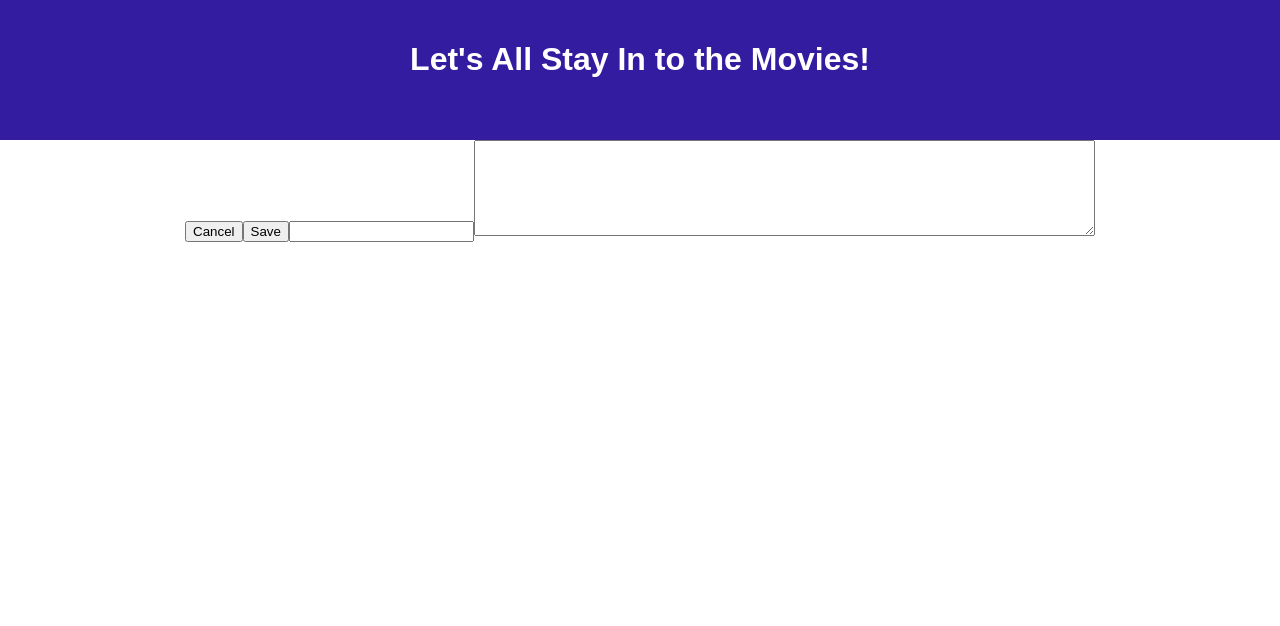
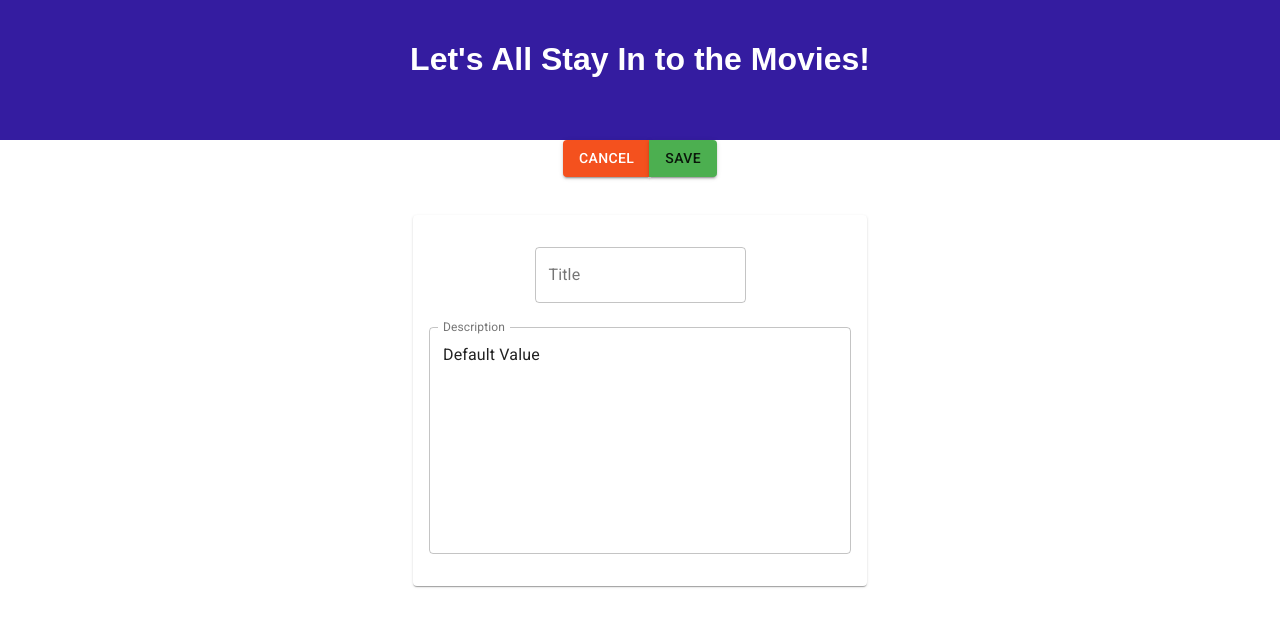
Before and after one commit to dlfedie/movie-sagas, a React (Create React App) app: page /edit/1 in a window 1280 px wide. Shown: the top 626 px of the page. Built offline with nearby package versions, Linux system fonts and the light colour scheme.

Commit message:
adds a lot of the material needs/can-dos for now. will get colors later.

```diff
--- a/src/components/App/App.css
+++ b/src/components/App/App.css
@@ -23,6 +23,10 @@
   margin: 3%;
 }
 
+.movieItem {
+  border: black 1px solid;
+}
+
 
 
 .movieTextDiv {
--- a/src/components/Details/Details.jsx
+++ b/src/components/Details/Details.jsx
@@ -1,7 +1,6 @@
 import React, { Component } from 'react';
 import Header from '../Header/Header';
 import { connect } from 'react-redux';
-import { withRouter } from 'react-router';
 
 //material ui
 import { withStyles } from '@material-ui/core/styles';
@@ -14,11 +13,6 @@ import CardContent from '@material-ui/core/CardContent';
 
 const styles = theme => ({
     //used for styling page
-    image: {
-        height: '100%',
-        width: 'auto',
-        objectFit: 'cover'
-    },
     chip: {
         margin: theme.spacing(1),
     },
@@ -34,9 +28,6 @@ const styles = theme => ({
 
 class Details extends Component {
 
-    state = {
-        initialMatchID: this.props.match.params.id
-    }
 
     componentDidMount() {
         //if user types in /2, it'll load id 2, etc
@@ -103,4 +94,4 @@ const mapStateToProps = (reduxStore) => {
     }
 }
 
-export default withRouter(connect(mapStateToProps)(withStyles(styles)(Details)));
+export default connect(mapStateToProps)(withStyles(styles)(Details));
--- a/src/components/Edit/Edit.jsx
+++ b/src/components/Edit/Edit.jsx
@@ -1,6 +1,30 @@
 import React, { Component } from 'react';
 import Header from '../Header/Header';
 import { connect } from 'react-redux';
+
+//material ui
+import { withStyles } from '@material-ui/core/styles';
+import Chip from '@material-ui/core/Chip';
+import Button from '@material-ui/core/Button';
+import ButtonGroup from '@material-ui/core/ButtonGroup';
+import Card from '@material-ui/core/Card';
+import CardContent from '@material-ui/core/CardContent';
+import TextField from '@material-ui/core/TextField';
+
+const styles = theme => ({
+    //used for styling page
+    chip: {
+        margin: theme.spacing(1),
+    },
+    card: {
+        maxWidth: 500,
+        justifyContent: 'center',
+        display: 'center'
+        // aligncontent: center
+    }
+
+});
+
 
 
 class Edit extends Component {
@@ -31,28 +55,69 @@ class Edit extends Component {
             this.props.dispatch({
                 type: 'CHANGE_EDIT_DESCRIPTION',
                 payload: event.target.value
-        })
-    }
+            })
+        }
 
     }
 
     render() {
 
+        const { classes } = this.props;
+
         let genres = this.props.edit.movie_genres.map((genre) => {
-            return <li key={genre}>{genre}</li>
+            return <Chip label={genre} className={classes.chip} color="primary" key={genre} />
         })
 
         return (
 
             <div>
                 <Header />
-                <button onClick={() => { this.props.history.push(`/details/${this.props.match.params.id}`) }}>Cancel</button>
-                <button onClick={() => this.saveEdits()}>Save</button>
-                <input value={this.props.edit.title} onChange={this.handleChangeFor('title')}></input>
-                <textarea rows="6" cols="75" value={this.props.edit.description} onChange={this.handleChangeFor('description')}></textarea>
-                <ul>
-                    {genres}
-                </ul>
+                <ButtonGroup aria-label="full-width contained primary button group">
+                    <Button onClick={() => { this.props.history.push(`/details/${this.props.match.params.id}`) }}
+                        variant="contained"
+                        color="secondary">
+                        Cancel</Button>
+                    <Button onClick={() => this.saveEdits()}
+                        variant="contained"
+                        color="primary">
+                        Save</Button>
+                </ButtonGroup>
+
+                <div className="cardCenter">
+                    <Card className={classes.card}>
+                        <CardContent>
+                            {genres}
+                            <TextField
+                                id="outlined-name"
+                                label="Title"
+                                className={classes.textField}
+                                value={this.props.edit.title}
+                                onChange={this.handleChangeFor('title')}
+                                margin="normal"
+                                variant="outlined"
+                            />
+                            <TextField
+                                id="outlined-multiline-static"
+                                label="Description"
+                                multiline
+                                rows="10"
+                                value={this.props.edit.description}
+                                onChange={this.handleChangeFor('description')}
+                                fullWidth
+                                defaultValue="Default Value"
+                                className={classes.textField}
+                                margin="normal"
+                                variant="outlined"
+                            />
+
+
+                        </CardContent>
+                    </Card>
+                </div>
+
+
+                {/* <input value={this.props.edit.title} onChange={this.handleChangeFor('title')}></input> */}
+                {/* <textarea rows="6" cols="75" value={this.props.edit.description} onChange={this.handleChangeFor('description')}></textarea> */}
                 {/* {JSON.stringify(this.props.edit)} */}
 
             </div>
@@ -66,4 +131,4 @@ const mapStateToProps = (reduxStore) => {
     }
 }
 
-export default connect(mapStateToProps)(Edit);
+export default connect(mapStateToProps)(withStyles(styles)(Edit));
--- a/src/components/Home/Home.jsx
+++ b/src/components/Home/Home.jsx
@@ -74,8 +74,10 @@ class Home extends Component {
                     <GridList
                         cols={3}
                         cellHeight={'auto'}
-                        spacing={4}
-                        className={classes.gridList}>
+                        spacing={15}
+                        className={classes.gridList}
+
+                        >
                         {movieList}
                     </GridList>
                 </div>
--- a/src/components/MovieItem/MovieItem.jsx
+++ b/src/components/MovieItem/MovieItem.jsx
@@ -4,14 +4,14 @@ import React, { Component } from 'react';
 import { withStyles } from '@material-ui/core/styles';
 
 
-
 const styles = theme => ({
     //used for styling page
-    image: {
-        height: '100%',
-        width: 'auto',
-        objectFit: 'cover'
-    },
+    card: {
+        maxWidth: 500,
+        justifyContent: 'center',
+        display: 'center'
+        // aligncontent: center
+    }
 
 });
 
@@ -21,7 +21,7 @@ class MovieItem extends Component {
         const { classes } = this.props;
 
         return (
-            <div key={this.props.movie.id} className="movieItem">
+                <div key={this.props.movie.id} className="movieItem" >
                         <span className="moviePoster">
                             <img src={this.props.movie.poster} alt="movie poster for this movie" onClick={() => this.props.clickedPoster(this.props.movie.id)} />
                         </span>
```
Lines whose indentation alone changed are shown as unchanged.
